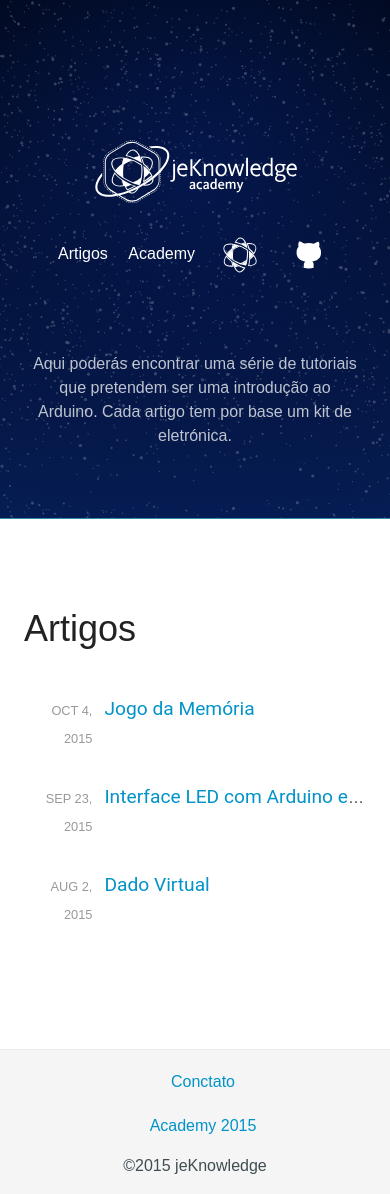
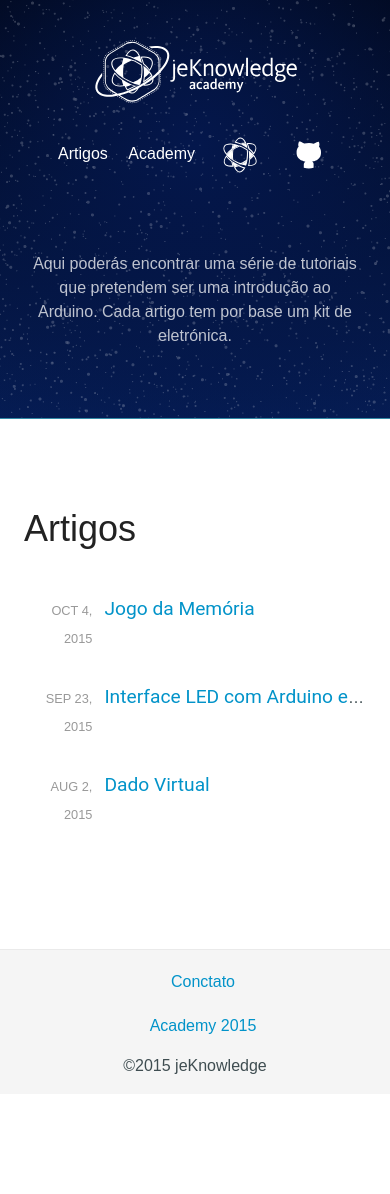
Before and after one commit to jeKnowledge/academy-articles, a Jekyll site: the page built from index.html, in a window 390 px wide. Built offline with Jekyll 4.4.1, drawn with Linux system fonts in a browser that asks for light colours; after the commit the page ends 1094 px from its top, so only the background shows below that.

Commit message:
Update style.css

```diff
--- a/css/style.css
+++ b/css/style.css
@@ -205,6 +205,10 @@
 /*}*/
 
 @media all and (max-width : 720px){
+
+section#header {
+    padding-top: 0px;
+}
   section#header h3.logo {
     float:none;
     display:block;
@@ -217,6 +221,14 @@
     width: 299px;
     height: 116px;
   }
+
+  p {
+    display: block;
+    -webkit-margin-before: 0em;
+    -webkit-margin-after: 0em;
+    -webkit-margin-start: 0px;
+    -webkit-margin-end: 0px;
+}
 }
 
 
```
